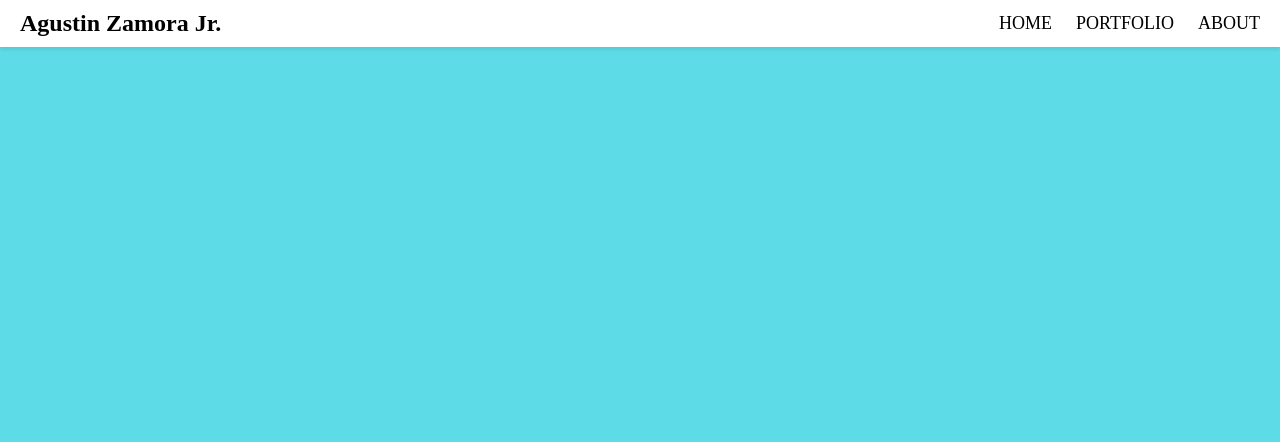
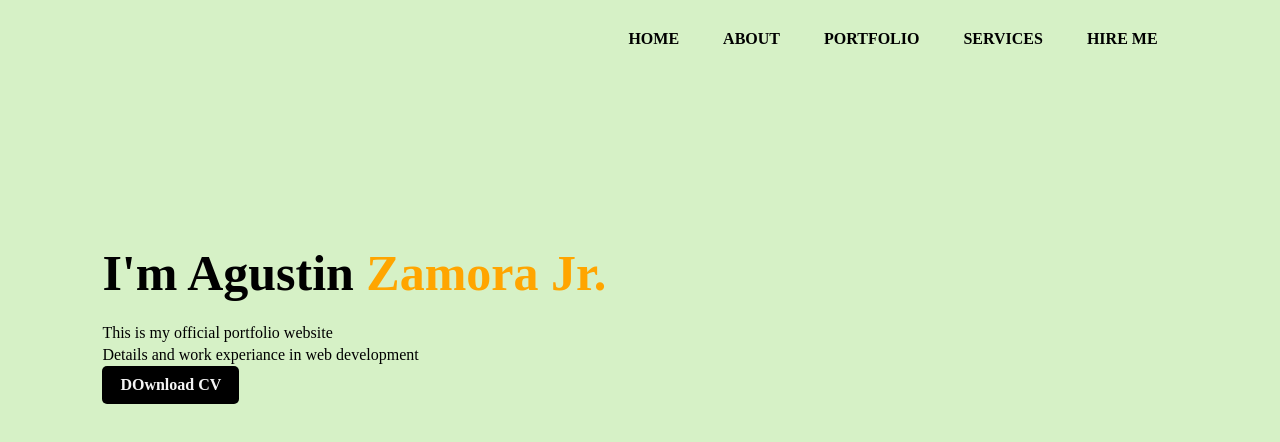
Before and after one commit to Ogy23/My-Website, a plain HTML site: page index.html in a window 1280 px wide. Drawn offline with Linux system fonts and the light colour scheme.

Commit message:
Add files via upload

```diff
--- a/index.css
+++ b/index.css
@@ -1,25 +1,66 @@
-body {
-  background-color: rgb(93, 219, 230);
+*{
   margin: 0;
+  padding: 0
 }
 
-header {
-  display: flex;
-  justify-content: space-between;
-  align-items: center;
-  background-color: #ffffff;
-  padding: 10px 20px;
-  box-shadow: 0 2px 4px rgba(0, 0, 0, 0.1);
+.hero{
+  position: relative;
+  width: 100%;
+  height: 100vh;
+  background: rgb(214, 241, 198);
 }
 
-.name {
-  font-size: 24px;
+nav{
+  display: flex;
+  width: 84%;
+  margin: auto;
+  padding: 20px 0;
+  align-items: center;
+  justify-content: space-between;
+}
+
+nav ul li{
+  display: inline-block;
+  list-style: none;
+  margin: 10px 20px;
+}
+
+nav ul li a{
+  text-decoration: none;
+  color: black;
   font-weight: bold;
 }
 
-nav a {
-  margin-left: 20px;
+nav ul a:hover{
+  color: red;
+}
+
+.detel{
+  margin-left: 8%;
+  margin-top: 13%;
+}
+
+.detel h1{
+  font-size: 50px;
+  color: black;
+  margin-bottom: 20px;
+}
+
+span{
+  color: orange;
+}
+
+.detel p{
+  color: black;
+  line-height: 22px;
+}
+
+.detel a{
+  background: black;
+  padding: 10px 18px;
   text-decoration: none;
-  color: black;
-  font-size: 18px;
+  font-weight: bold;
+  color: whitesmoke;
+  display: inline-block;
+  border-radius: 5px;
 }
--- a/index.html
+++ b/index.html
@@ -1,20 +1,32 @@
 <!DOCTYPE html>
 <html lang="en">
-  <head>
+<head>
     <meta charset="UTF-8">
     <meta http-equiv="X-UA-Compatible" content="IE=edge">
     <meta name="viewport" content="width=device-width, initial-scale=1.0">
     <title>Portfolio</title>
-    <link rel="stylesheet" href="index.css" />
-  </head>
-  <body>
-    <header>
-      <span class="name">Agustin Zamora Jr.</span>
-      <nav>
-        <a class="" href="index.html">HOME</a>
-        <a href="">PORTFOLIO</a>
-        <a href="">ABOUT</a>
-      </nav>
-    </header>
-  </body>
+    <link rel="stylesheet" href="index.css">
+    <head></head>
+<body>
+    <div class="hero">
+        <nav>
+            <img src="">
+            <ul>
+                <li><a href="#">HOME</a></li>
+                <li><a href="#">ABOUT</a></li>
+                <li><a href="#">PORTFOLIO</a></li>
+                <li><a href="#">SERVICES</a></li>
+                <li><a href="#">HIRE ME</a></li>
+            </ul>
+        </nav>
+        <div class="detel">
+            <h1>I'm Agustin <span>Zamora Jr.</span></h1>
+            <p>This is my official portfolio website
+                <br>Details and work experiance in web development
+            </p>
+        <a href="#">DOwnload CV</a>
+        </div>
+    </div>
+
+</body>
 </html>
```
Also changed, not shown: 1 other file.
